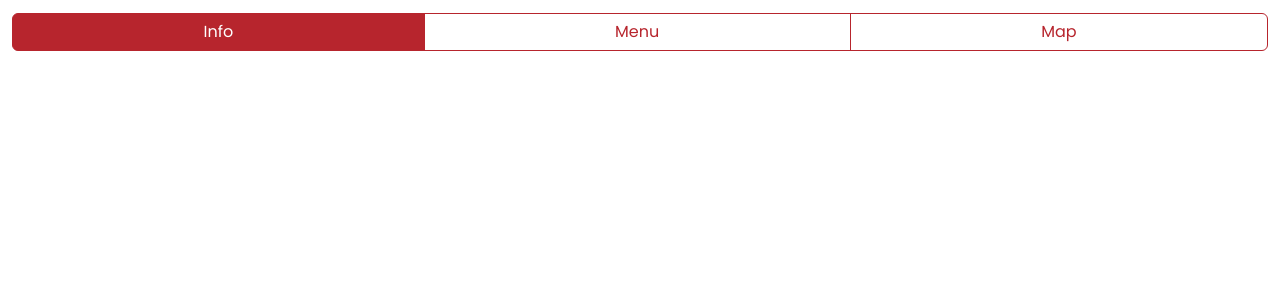
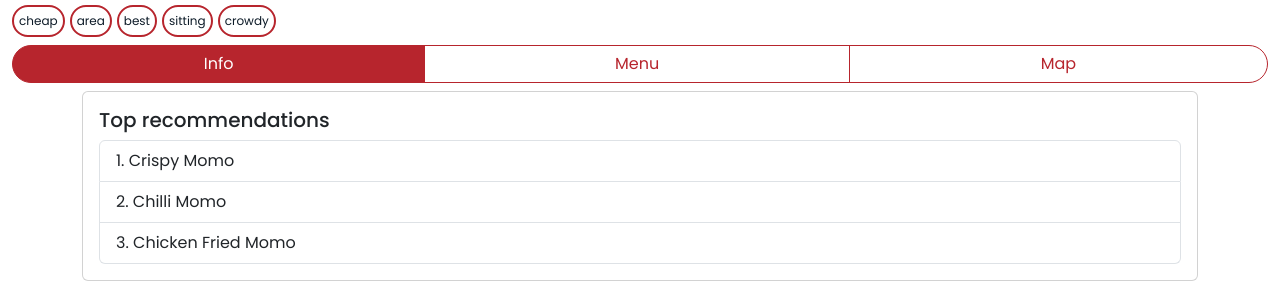
Before and after one commit to misbahzaman/SpotS, a website: page pages/individualPage.html in a window 1280 px wide. Shown: the part 1051-1332 px from the top of the page. Before the commit the page ends 1110 px from the top, so only its background shows below. Drawn offline with nearby package versions, Linux system fonts and the light colour scheme.

Commit message:
small upddate

```diff
--- /dev/null
+++ b/css/individualPage.css
@@ -0,0 +1,15 @@
+.tags {
+    display: flex;
+    flex-wrap: wrap;
+    gap: 5px;
+}
+
+.tag {
+    padding: 5px;
+    border: solid;
+    border-color: #B7252D;
+    color: #0D1B28;
+    border-radius: 50px;
+    font-size: 12px;
+    border-width: 2px;
+}
--- a/pages/individualPage.html
+++ b/pages/individualPage.html
@@ -6,10 +6,9 @@
   <meta name="viewport" content="width=device-width, initial-scale=1.0">
   <link rel="preconnect" href="https://fonts.googleapis.com">
   <link rel="preconnect" href="https://fonts.gstatic.com" crossorigin>
-    <link href="https://fonts.googleapis.com/css2?family=Poppins:wght@400;500;600;700;800&display=swap"
-        rel="stylesheet">
+  <link href="https://fonts.googleapis.com/css2?family=Poppins:wght@400;500;600;700;800&display=swap" rel="stylesheet">
   <link rel="stylesheet" href="../dist/main.css">
-    <link rel="stylesheet" href="../css/events.css">
+  <link rel="stylesheet" href="../css/individualPage.css">
   <!-- <script src="../js/category.js" defer></script> -->
 
 
@@ -24,9 +23,8 @@
       <a class="navbar-brand" href="/index.html"><img src="../asset/logoSVG.svg" alt="Logo" width="30" height="24"
           class="d-inline-block align-text-bottom">
         Spots</a>
-            <button class="navbar-toggler" type="button" data-bs-toggle="collapse"
-                data-bs-target="#navbarSupportedContent" aria-controls="navbarSupportedContent" aria-expanded="false"
-                aria-label="Toggle navigation">
+      <button class="navbar-toggler" type="button" data-bs-toggle="collapse" data-bs-target="#navbarSupportedContent"
+        aria-controls="navbarSupportedContent" aria-expanded="false" aria-label="Toggle navigation">
         <span class="navbar-toggler-icon"></span>
       </button>
       <div class="collapse navbar-collapse" id="navbarSupportedContent">
@@ -46,9 +44,12 @@
   <!-- photo carousel starts -->
   <div id="carouselExampleIndicators" class="carousel slide">
     <div class="carousel-indicators">
-          <button type="button" data-bs-target="#carouselExampleIndicators" data-bs-slide-to="0" class="active" aria-current="true" aria-label="Slide 1"></button>
-          <button type="button" data-bs-target="#carouselExampleIndicators" data-bs-slide-to="1" aria-label="Slide 2"></button>
-          <button type="button" data-bs-target="#carouselExampleIndicators" data-bs-slide-to="2" aria-label="Slide 3"></button>
+      <button type="button" data-bs-target="#carouselExampleIndicators" data-bs-slide-to="0" class="active"
+        aria-current="true" aria-label="Slide 1"></button>
+      <button type="button" data-bs-target="#carouselExampleIndicators" data-bs-slide-to="1"
+        aria-label="Slide 2"></button>
+      <button type="button" data-bs-target="#carouselExampleIndicators" data-bs-slide-to="2"
+        aria-label="Slide 3"></button>
     </div>
     <div class="carousel-inner">
       <div class="carousel-item active">
@@ -61,19 +62,29 @@
         <img src="https://source.unsplash.com/jPaguWdUuUY" class="d-block w-100" alt="...">
       </div>
     </div>
-        <button class="carousel-control-prev" type="button" data-bs-target="#carouselExampleIndicators" data-bs-slide="prev">
+    <button class="carousel-control-prev" type="button" data-bs-target="#carouselExampleIndicators"
+      data-bs-slide="prev">
       <span class="carousel-control-prev-icon" aria-hidden="true"></span>
       <span class="visually-hidden">Previous</span>
     </button>
-        <button class="carousel-control-next" type="button" data-bs-target="#carouselExampleIndicators" data-bs-slide="next">
+    <button class="carousel-control-next" type="button" data-bs-target="#carouselExampleIndicators"
+      data-bs-slide="next">
       <span class="carousel-control-next-icon" aria-hidden="true"></span>
       <span class="visually-hidden">Next</span>
     </button>
   </div>
+
   <!-- photo carousel ends -->
   <!-- small description start -->
   <div class="container-fluid ">
     <h5 class="pt-2">NIT Momo Shop</h5>
+    <div class="tags">
+      <div class="tag">cheap</div>
+      <div class="tag">area</div>
+      <div class="tag">best</div>
+      <div class="tag">sitting</div>
+      <div class="tag">crowdy</div>
+  </div>
   </div>
 
   <!-- small description ends -->
@@ -81,16 +92,33 @@
 
   <div class="btn-group container-fluid my-2" role="group" aria-label="Basic radio toggle button group">
     <input type="radio" class="btn-check" name="btnradio" id="btnradio1" autocomplete="off" checked>
-        <label class="btn btn-outline-primary" for="btnradio1">Info</label>
+    <label class="btn btn-outline-primary rounded-start-pill" for="btnradio1">Info</label>
 
     <input type="radio" class="btn-check" name="btnradio" id="btnradio2" autocomplete="off">
-        <label class="btn btn-outline-primary" for="btnradio2">Menu</label>
+    <label class="btn btn-outline-primary border-start-0 border-end-0" for="btnradio2">Menu</label>
 
     <input type="radio" class="btn-check" name="btnradio" id="btnradio3" autocomplete="off">
-        <label class="btn btn-outline-primary" for="btnradio3">Map</label>
+    <label class="btn btn-outline-primary rounded-end-pill" for="btnradio3">Map</label>
   </div>
 
   <!-- main slider section ends -->
+  <div class="container">
+    <div class="card">
+      <div class="card-body">
+        <div>
+          <h5 class="card-title">Top recommendations</h5>
+          <ul class="list-group">
+            <li class="list-group-item">1. Crispy Momo</li>
+            <li class="list-group-item">2. Chilli Momo</li>
+            <li class="list-group-item">3. Chicken Fried Momo</li>
+          </ul>
+        </div>
+
+
+
+      </div>
+    </div>
+  </div>
 
   <script src="https://cdn.jsdelivr.net/npm/bootstrap@5.3.2/dist/js/bootstrap.bundle.min.js"
     integrity="sha384-C6RzsynM9kWDrMNeT87bh95OGNyZPhcTNXj1NW7RuBCsyN/o0jlpcV8Qyq46cDfL"
```
Also changed, not shown: index.html (+30 -9 lines), pages/rankingList.html (+1 -1 lines). Lines whose indentation alone changed are shown as unchanged.
